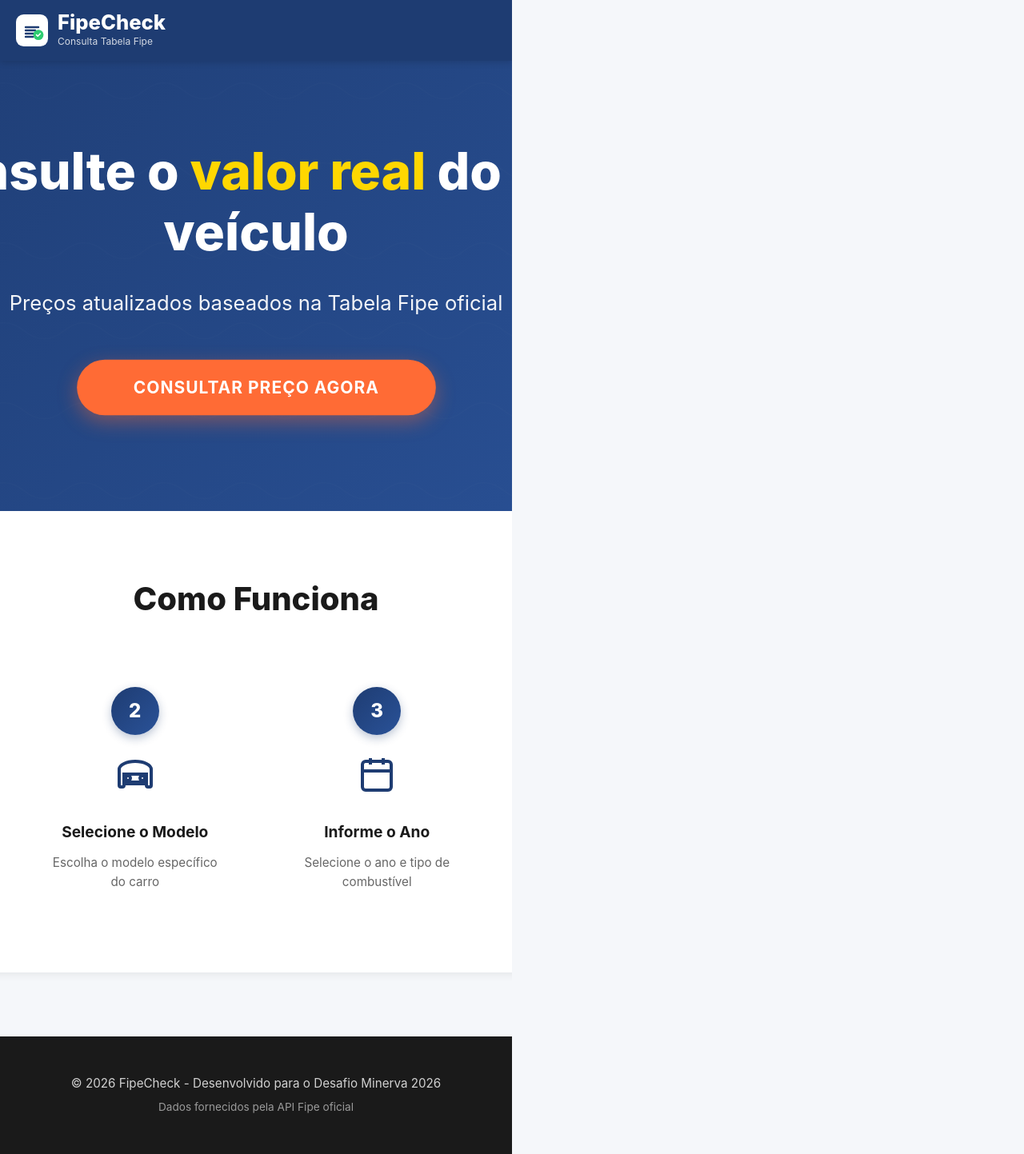
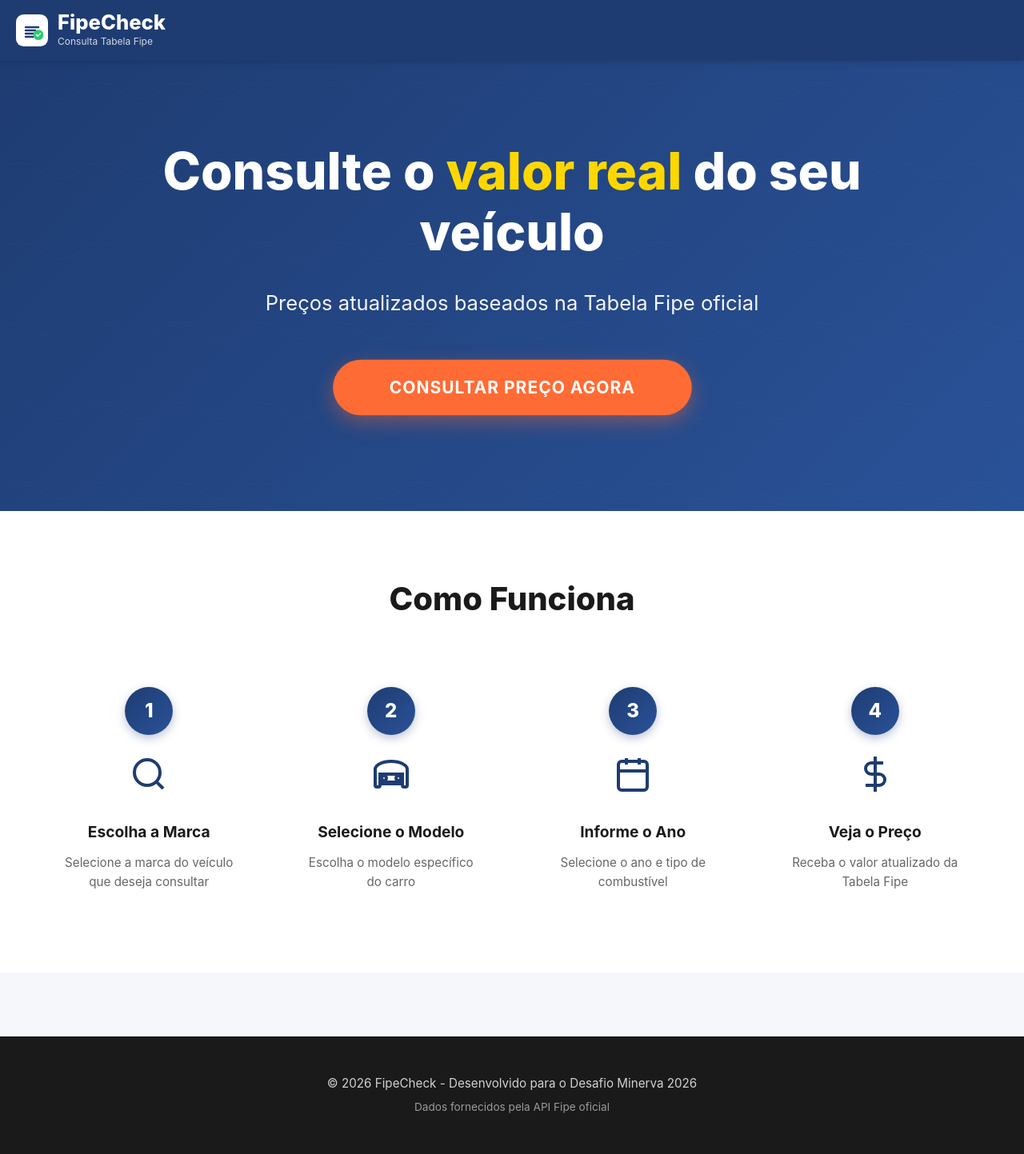
Before and after one commit to Lazarorx/desafio-minerva-tabela-fipe, a React (Vite) app in the folder tabela-fipe-app/: page / in a window 1280 px wide. Shown: the whole page at 80% size. Built offline with nearby package versions, Linux system fonts and the light colour scheme.

Commit message:
Fix V1 layout: remove width hacks, center VehicleSearch properly

```diff
--- a/tabela-fipe-app/src/App.css
+++ b/tabela-fipe-app/src/App.css
@@ -76,8 +76,8 @@ header h1 {
 
 main {
   flex: 1;
-  width: 100%;
-  overflow-x: hidden;
+  display: flex;
+  flex-direction: column;
 }
 
 main.search-view {
@@ -86,6 +86,7 @@ main.search-view {
   justify-content: center;
   align-items: center;
   min-height: calc(100vh - 80px);
+  background: #f5f7fa;
 }
 
 @media (min-width: 1024px) {
--- a/tabela-fipe-app/src/styles/Hero.css
+++ b/tabela-fipe-app/src/styles/Hero.css
@@ -1,9 +1,6 @@
 .hero {
   background: linear-gradient(135deg, #1e3c72 0%, #2a5298 100%);
   padding: 100px 20px 120px;
-  margin: 0 0 0 0;
-  width: 100vw;
-  margin-left: calc(-50vw + 50%);
   text-align: center;
   position: relative;
   overflow: hidden;
--- a/tabela-fipe-app/src/styles/HowItWorks.css
+++ b/tabela-fipe-app/src/styles/HowItWorks.css
@@ -2,10 +2,6 @@
   margin-bottom: 60px;
   background: white;
   padding: 60px 40px;
-  border-radius: 12px;
-  box-shadow: 0 2px 12px rgba(0, 0, 0, 0.08);
-  width: 100vw;
-  margin-left: calc(-50vw + 50%);
   animation: fadeInUp 0.8s ease-out;
 }
 
```
